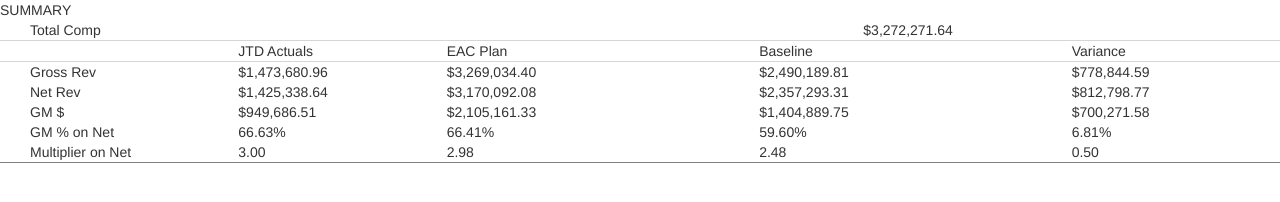
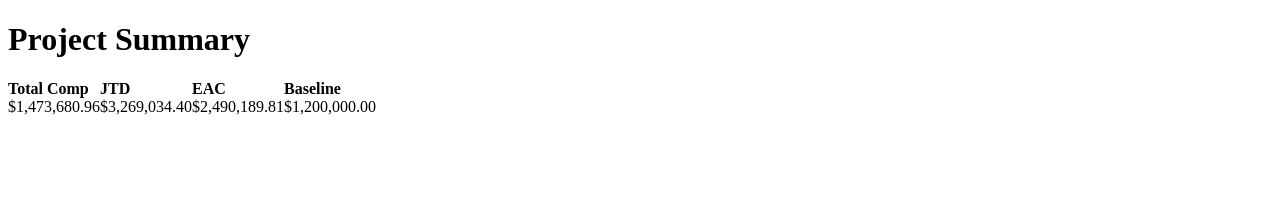
Before and after one commit to AllenBattles/fit-prototype-trello-powerup, a website: page src/html/index.html in a window 1280 px wide. Drawn offline with nearby package versions, Linux system fonts and the light colour scheme.

Commit message:
markup update

```diff
--- a/src/html/index.html
+++ b/src/html/index.html
@@ -2,131 +2,110 @@
 <html>
 <head>
     <meta charset="utf-8">
-    <link rel="stylesheet" type="text/css" href="https://cdnjs.cloudflare.com/ajax/libs/twitter-bootstrap/3.3.4/css/bootstrap.min.css">
+
+    <style type="text/css">
+        .table {
+            width: 100%;
+            max-width: 100%;
+            margin-bottom: 20px;
+        }
+
+        table {
+            background-color: transparent;
+        }
+
+        table {
+            border-collapse: collapse;
+            border-spacing: 0;
+        }
+
+        thead {
+            display: table-header-group;
+            vertical-align: middle;
+            border-color: inherit;
+        }
+
+        tbody {
+            display: table-row-group;
+            vertical-align: middle;
+            border-color: inherit;
+        }
+
+        tr {
+            display: table-row;
+            vertical-align: inherit;
+            border-color: inherit;
+        }
+
+        .table > tbody > tr > td, .table > tbody > tr > th, .table > tfoot > tr > td, .table > tfoot > tr > th, .table > thead > tr > td, .table > thead > tr > th {
+            padding: 8px;
+            line-height: 1.42857143;
+            vertical-align: top;
+            border-top: 1px solid #ddd;
+        }
+
+        .table > caption + thead > tr:first-child > td, .table > caption + thead > tr:first-child > th, .table > colgroup + thead > tr:first-child > td, .table > colgroup + thead > tr:first-child > th, .table > thead:first-child > tr:first-child > td, .table > thead:first-child > tr:first-child > th {
+            border-top: 0;
+        }
+
+        .table > thead > tr > th {
+            vertical-align: bottom;
+            border-bottom: 2px solid #ddd;
+        }
+
+        .table > tbody > tr > td, .table > tbody > tr > th, .table > tfoot > tr > td, .table > tfoot > tr > th, .table > thead > tr > td, .table > thead > tr > th {
+            padding: 8px;
+            line-height: 1.42857143;
+            vertical-align: top;
+            border-top: 1px solid #ddd;
+        }
+
+        th {
+            text-align: left;
+        }
+
+        td, th {
+            padding: 0;
+        }
+    </style>
 </head>
 <body>
 
-    <div class="box box-projection is-summary">
-        <div class="box-header text-align-center ng-binding" data-ng-show="projection.headerText">
-            SUMMARY
-        </div>
-        <div class="box-body" style="border-bottom: 1px solid rgba(83, 77, 77, 0.72)">
-            <div class="col-xs-12 no-padding">
-                <div class="col-lg-4 col-md-4 col-sm-12 no-padding-left no-padding-right">
-                    <span class="stat-label-left ng-binding">Total Comp</span>
-                </div>
-                <div class="col-lg-4 col-md-4 col-sm-12 no-padding-left no-padding-right">
-                    <span class="stat-label-right ng-binding"></span>
-                </div>
-                <div class="col-lg-4 col-md-4 col-sm-12 no-padding-left no-padding-right">
-                    <span class="stat-label-right ng-binding">$3,272,271.64</span>
-                </div>
-            </div>
-            <div class="col-xs-12 no-padding" style="border-top: 1px solid rgba(83, 77, 77, 0.24); border-bottom: 1px solid rgba(83, 77, 77, 0.24)">
-                <div class="col-lg-2 col-md-2 col-sm-12 no-padding-left no-padding-right">
-                    <span class="stat-label-left">&nbsp;</span>
-                </div>
-                <div class="col-lg-2 col-md-2 col-sm-12 no-padding-left no-padding-right">
-                    <span class="stat-label-right">JTD Actuals</span>
-                </div>
-                <div class="col-lg-3 col-md-3 col-sm-12 no-padding-left no-padding-right">
-                    <span class="stat-label-right">EAC Plan</span>
-                </div>
-                <div class="col-lg-3 col-md-3 col-sm-12 no-padding-left no-padding-right">
-                    <span class="stat-label-right">Baseline</span>
-                </div>
-                <div class="col-lg-2 col-md-2 col-sm-12 no-padding-left no-padding-right">
-                    <span class="stat-label-right">Variance</span>
-                </div>
-            </div>
-            <div class="col-xs-12 no-padding">
-                <div class="col-lg-2 col-md-2 col-sm-12 no-padding-left no-padding-right">
-                    <span class="stat-label-left ng-binding">Gross Rev</span>
-                </div>
-                <div class="col-lg-2 col-md-2 col-sm-12 no-padding-left no-padding-right">
-                    <span class="stat-label-right ng-binding">$1,473,680.96</span>
-                </div>
-                <div class="col-lg-3 col-md-3 col-sm-12 no-padding-left no-padding-right">
-                    <span class="stat-label-right ng-binding">$3,269,034.40</span>
-                </div>
-                <div class="col-lg-3 col-md-3 col-sm-12 no-padding-left no-padding-right">
-                    <span class="stat-label-right ng-binding">$2,490,189.81</span>
-                </div>
-                <div class="col-lg-2 col-md-2 col-sm-12 no-padding-left no-padding-right">
-                    <span class="stat-label-right ng-binding">$778,844.59</span>
-                </div>
-            </div>
-            <div class="col-xs-12 no-padding">
-                <div class="col-lg-2 col-md-2 col-sm-12 no-padding-left no-padding-right">
-                    <span class="stat-label-left ng-binding">Net Rev</span>
-                </div>
-                <div class="col-lg-2 col-md-2 col-sm-12 no-padding-left no-padding-right">
-                    <span class="stat-label-right ng-binding">$1,425,338.64</span>
-                </div>
-                <div class="col-lg-3 col-md-3 col-sm-12 no-padding-left no-padding-right">
-                    <span class="stat-label-right ng-binding">$3,170,092.08</span>
-                </div>
-                <div class="col-lg-3 col-md-3 col-sm-12 no-padding-left no-padding-right">
-                    <span class="stat-label-right ng-binding">$2,357,293.31</span>
-                </div>
-                <div class="col-lg-2 col-md-2 col-sm-12 no-padding-left no-padding-right">
-                    <span class="stat-label-right ng-binding">$812,798.77</span>
-                </div>
-            </div>
-            <div class="col-xs-12 no-padding">
-                <div class="col-lg-2 col-md-2 col-sm-12 no-padding-left no-padding-right">
-                    <span class="stat-label-left ng-binding">GM $</span>
-                </div>
-                <div class="col-lg-2 col-md-2 col-sm-12 no-padding-left no-padding-right">
-                    <span class="stat-label-right ng-binding">$949,686.51</span>
-                </div>
-                <div class="col-lg-3 col-md-3 col-sm-12 no-padding-left no-padding-right">
-                    <span class="stat-label-right ng-binding">$2,105,161.33</span>
-                </div>
-                <div class="col-lg-3 col-md-3 col-sm-12 no-padding-left no-padding-right">
-                    <span class="stat-label-right ng-binding">$1,404,889.75</span>
-                </div>
-                <div class="col-lg-2 col-md-2 col-sm-12 no-padding-left no-padding-right">
-                    <span class="stat-label-right ng-binding">$700,271.58</span>
-                </div>
-            </div>
-            <div class="col-xs-12 no-padding" data-ng-show="projection.item5text" style="">
-                <div class="col-lg-2 col-md-2 col-sm-12 no-padding-left no-padding-right">
-                    <span class="stat-label-left ng-binding">GM % on Net</span>
-                </div>
-                <div class="col-lg-2 col-md-2 col-sm-12 no-padding-left no-padding-right">
-                    <span class="stat-label-right ng-binding">66.63%</span>
-                </div>
-                <div class="col-lg-3 col-md-3 col-sm-12 no-padding-left no-padding-right">
-                    <span class="stat-label-right ng-binding">66.41%</span>
-                </div>
-                <div class="col-lg-3 col-md-3 col-sm-12 no-padding-left no-padding-right">
-                    <span class="stat-label-right ng-binding">59.60%</span>
-                </div>
-                <div class="col-lg-2 col-md-2 col-sm-12 no-padding-left no-padding-right">
-                    <span class="stat-label-right ng-binding">6.81%</span>
-                </div>
-            </div>
-            <div class="col-xs-12 no-padding" data-ng-show="projection.item5text">
-                <div class="col-lg-2 col-md-2 col-sm-12 no-padding-left no-padding-right">
-                    <span class="stat-label-left ng-binding">Multiplier on Net</span>
-                </div>
-                <div class="col-lg-2 col-md-2 col-sm-12 no-padding-left no-padding-right">
-                    <span class="stat-label-right ng-binding">3.00</span>
-                </div>
-                <div class="col-lg-3 col-md-3 col-sm-12 no-padding-left no-padding-right">
-                    <span class="stat-label-right ng-binding">2.98</span>
-                </div>
-                <div class="col-lg-3 col-md-3 col-sm-12 no-padding-left no-padding-right">
-                    <span class="stat-label-right ng-binding">2.48</span>
-                </div>
-                <div class="col-lg-2 col-md-2 col-sm-12 no-padding-left no-padding-right">
-                    <span class="stat-label-right ng-binding">0.50</span>
-                </div>
-            </div>
-            <div class="clearfix"></div>
-        </div>
-    </div>
+       <h1>Project Summary</h1>
+    <table>
+        <thead>
+            <tr>
+                <th>
+                    Total Comp
+                </th>
+                <th>
+                    JTD
+                </th>
+                <th>
+                    EAC
+                </th>
+                <th>
+                    Baseline
+                </th>
+            </tr>
+        </thead>
+        <tbody>
+            <tr>
+                <td>
+                    $1,473,680.96
+                </td>
+                <td>
+                    $3,269,034.40
+                </td>
+                <td>
+                    $2,490,189.81
+                </td>
+                <td>
+                    $1,200,000.00
+                </td>
+            </tr>
+        </tbody>
+    </table>
 
     <script src="https://p.trellocdn.com/power-up.min.js"></script>
     <!-- <script src="./js/connector.js"></script> -->
```
